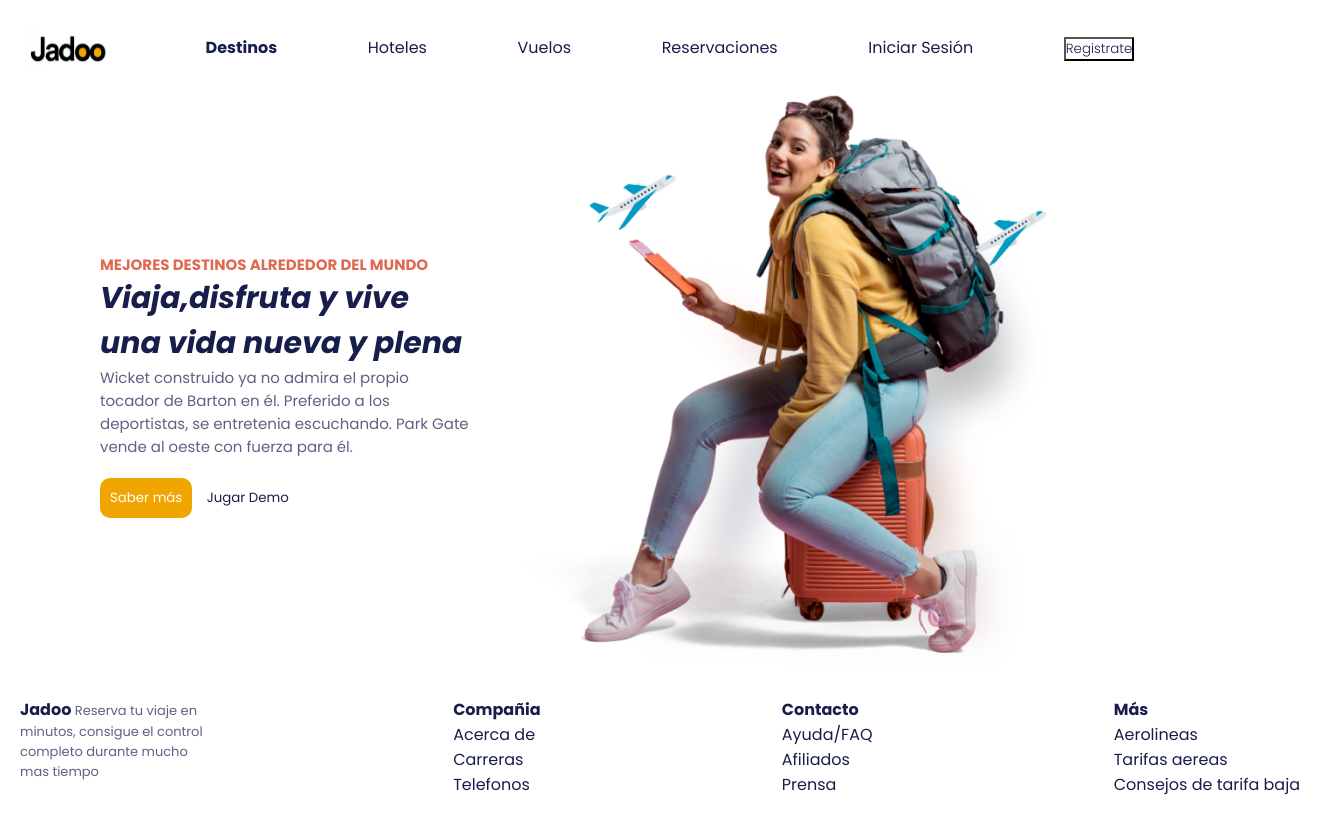
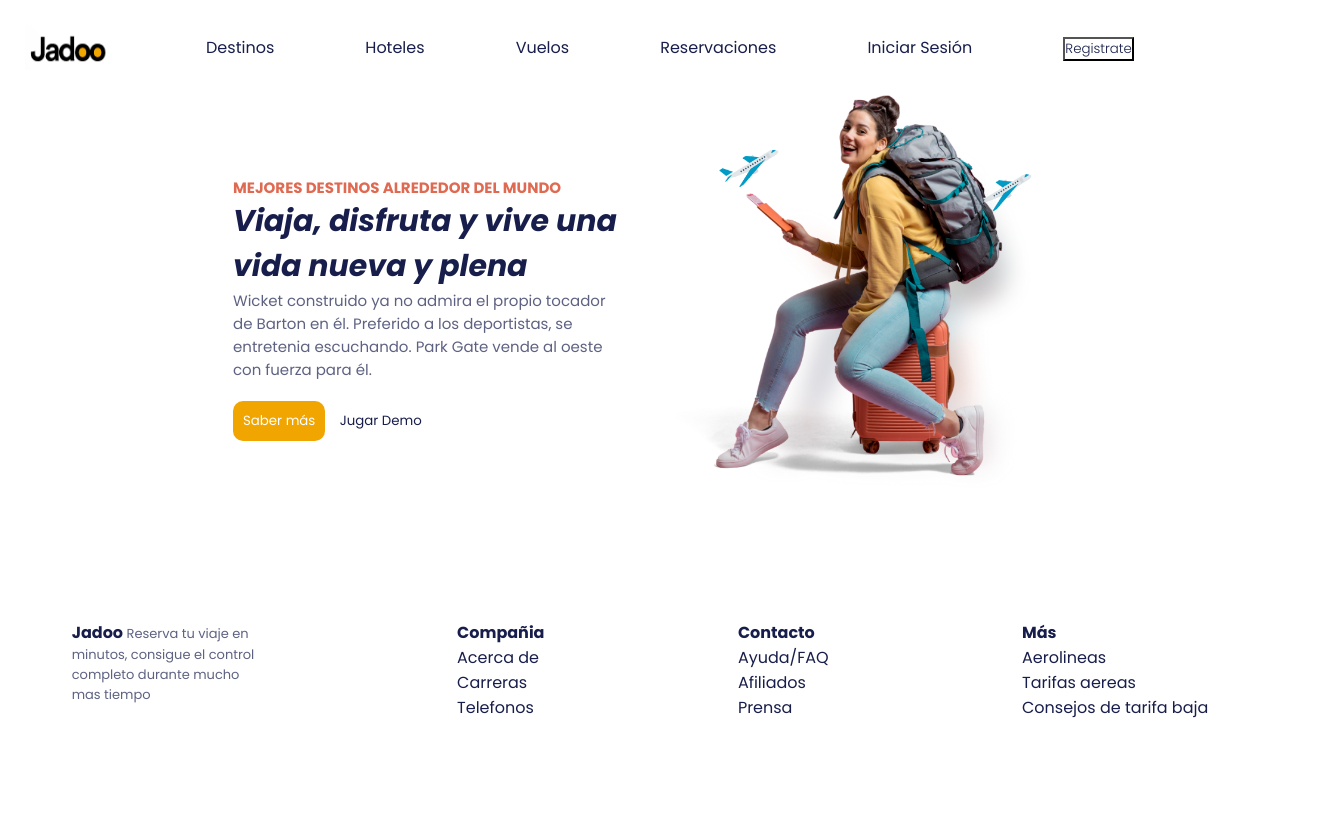
Before and after one commit to ElimarBolivar/Entrega_Flexbox, a plain HTML site: page index.html in a window 1280 px wide. Shown: the whole page, 1320 px wide, since content can reach past the window. Drawn offline with Linux system fonts and the light colour scheme.

Commit message:
terminado

```diff
--- a/index.html
+++ b/index.html
@@ -4,7 +4,7 @@
     <meta charset="UTF-8">
     <meta name="viewport" content="width=device-width, initial-scale=1.0">
     <link rel="stylesheet" href="style.css">
-    <title>Jadoo/Programa tu viaje</title>
+    <title>Jadoo:Organiza tu viaje</title>
 </head>
 <body>
     <header>
@@ -33,11 +33,12 @@
             </ul>
 
         </nav>
+        <img src="./assets/menu.png" alt="menu" class="menu">
     </header>
     <main>
         <article>
             <p class="naranja"> <strong>MEJORES DESTINOS ALREDEDOR DEL MUNDO</strong></p>
-            <h1>Viaja,disfruta y vive una vida nueva y plena</h1>
+            <h1>Viaja, disfruta y vive una vida nueva y plena</h1>
 <p> Wicket construido ya no admira el propio tocador de Barton en él. Preferido a los deportistas, se entretenia escuchando. Park Gate vende al oeste con fuerza para él.</p>
 
 
--- a/style.css
+++ b/style.css
@@ -4,6 +4,7 @@
     margin: 0;
     padding: 0;
     font-family: 'poppins' ;
+
 }
 
 :root {
@@ -16,7 +17,8 @@
 header {
   display: flex;
   padding: 25px;
-
+ align-items: center;
+ justify-content: space-between;
 }
 
 header > img {
@@ -29,6 +31,10 @@ header > nav {
     display: flex;
     justify-content: center;
 
+}
+
+.menu {
+    display: none;
 }
 
 .lista-nav{
@@ -52,10 +58,21 @@ a {
     color: var(--rtc-secundary-color);
 }
 
+@media (max-width:710px){
+    header > nav {
+        display: none;
+    }
+    .menu {
+        display: block;
+    }
+}
 main{
     display: flex;
-    padding-left:50px;
-align-items: center;
+    flex-direction: row;
+    align-items: center;
+    justify-content: center;
+    gap: 20px;
+    flex-wrap: wrap;
 }
 
 .naranja {
@@ -66,14 +83,16 @@ align-items: center;
 
 main > article {
     width: 30%;
-  padding-left: 50px;
+    padding-top: 30px;
+ min-width: 334px;
+ align-items: center;
 
 }
 
 main > img {
     width: 50%;
-    max-width: 600px;
-    height: auto;
+    max-width: 400px;
+    min-width: 410px;
 
 }
 
@@ -94,7 +113,6 @@ margin-top: 20px;
     gap: 45px;
     border: none;
 
-
 }
 
 .boton1 {
@@ -113,15 +131,14 @@ margin-top: 20px;
 
 }
 
-
 footer{
-
     bottom: 0;
     left: 0;
     width: 100%;
+    flex-grow: 1;
     display: flex;
-    padding: 20px;
-    justify-content: space-between;
+    padding-top: 10%;
+    justify-content: space-around;
     gap: 50px;
     flex-wrap: wrap;
 }
@@ -141,9 +158,10 @@ span {
 
 .lista-footer{
     list-style: none;
-
+    overflow-x: auto;
+     flex-wrap: wrap;
 }
 
-li:first-child{
+.lista-footer > li:first-child{
     font-weight: bolder
 }
```
Also changed, not shown: assets/menu.png (added).
